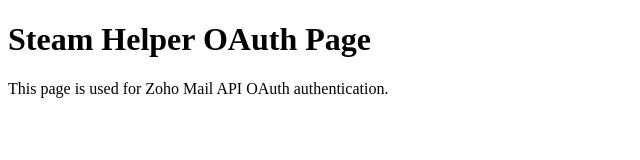
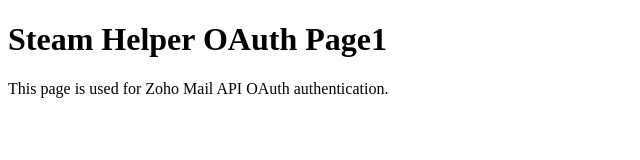
Before and after one commit to go8go/steam-helper, a plain HTML site: page index.html in a window 1280 px wide. Shown: the full height of the page, 0-640 px from the left. Drawn offline with Linux system fonts and the light colour scheme.

Commit message:
Update index.html

```diff
--- a/index.html
+++ b/index.html
@@ -5,7 +5,7 @@
     <meta charset="UTF-8">
 </head>
 <body>
-    <h1>Steam Helper OAuth Page</h1>
+    <h1>Steam Helper OAuth Page1</h1>
     <p>This page is used for Zoho Mail API OAuth authentication.</p>
 </body>
 </html>
```
